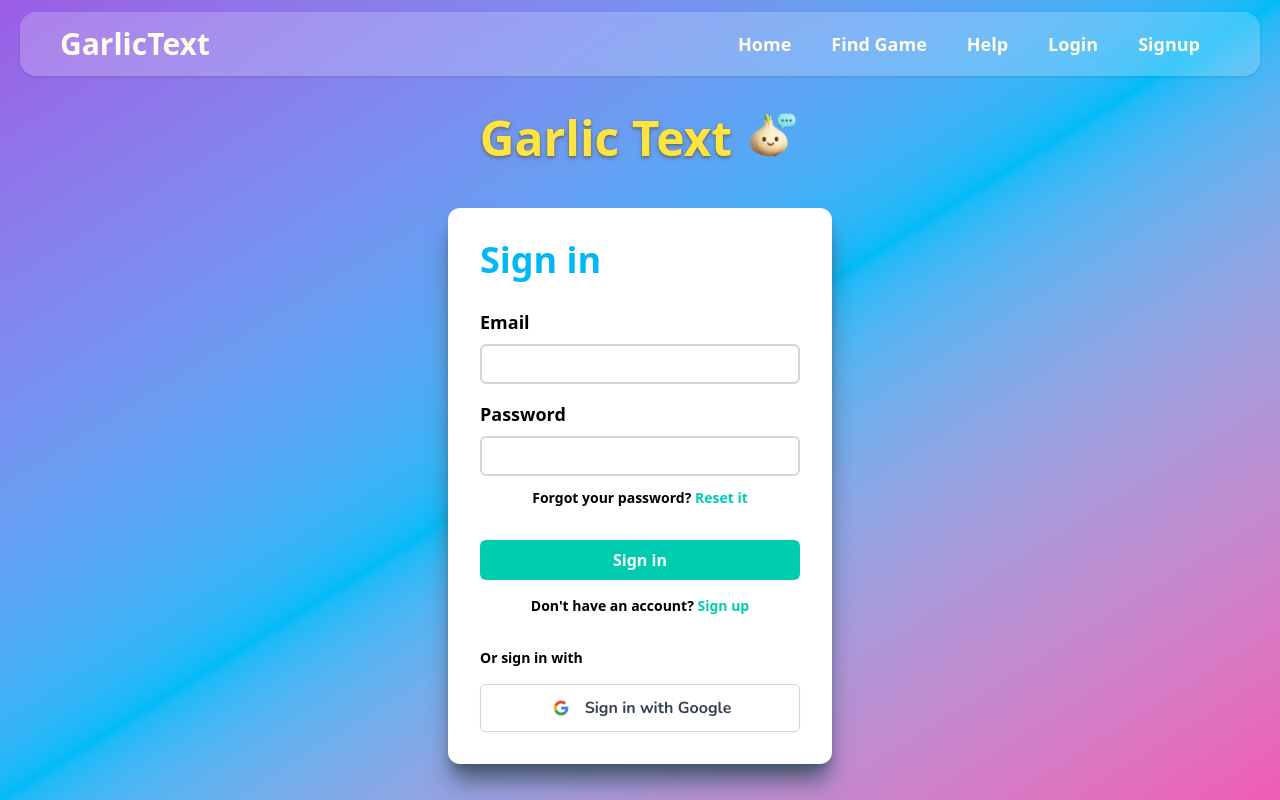
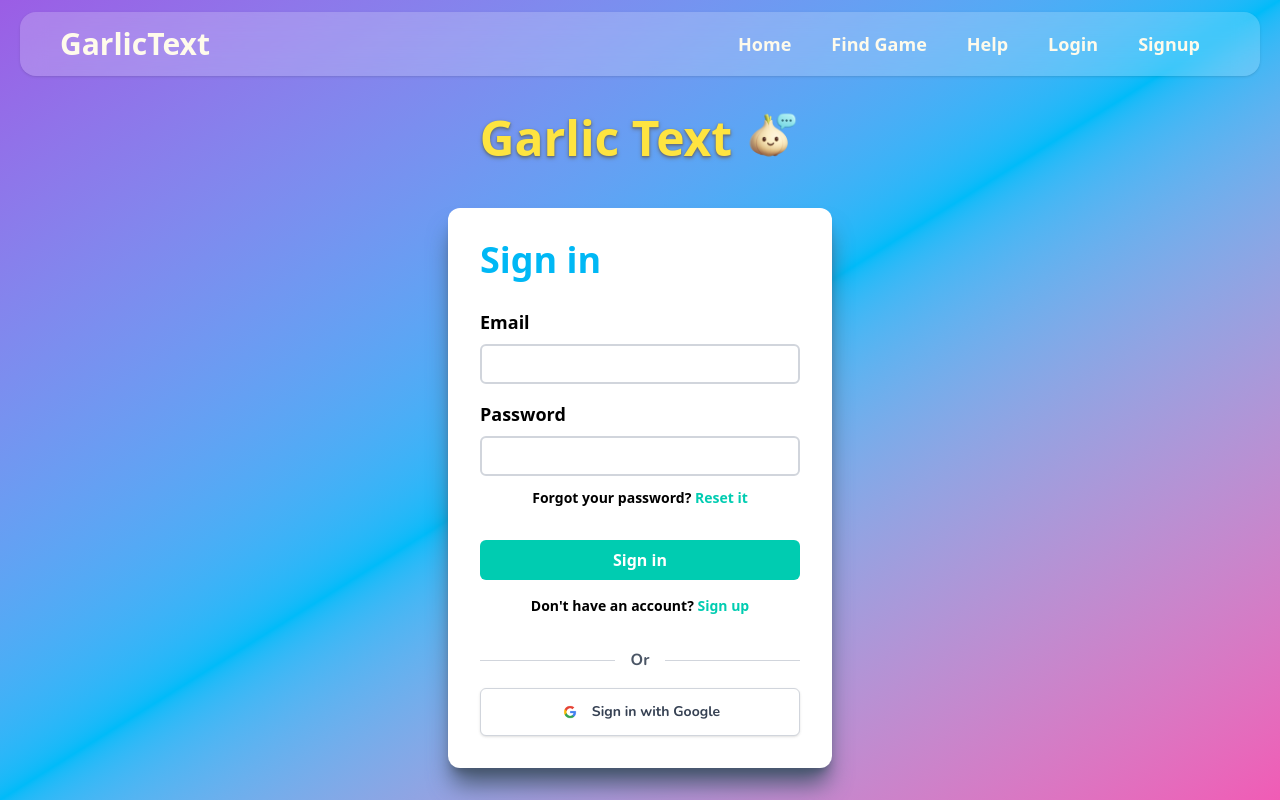
Before and after one commit to justinl66/garlictext, a React (Vite) app in the folder frontend/: page /login in a window 1280 px wide. Built offline with nearby package versions, Linux system fonts and the light colour scheme; no server answers.

Commit message:
google sign in and log in

```diff
--- a/frontend/src/firebase/firebaseAuth.tsx
+++ b/frontend/src/firebase/firebaseAuth.tsx
@@ -1,7 +1,7 @@
 // https://medium.com/@sajadshafi/implementing-firebase-auth-in-react-js-typescript-vite-js-88465ac84170
 
 import { useState, useEffect, createContext } from "react";
-import { onAuthStateChanged, User, signInWithEmailAndPassword, createUserWithEmailAndPassword, signOut, sendPasswordResetEmail, updateProfile, deleteUser } from "firebase/auth";
+import { onAuthStateChanged, User, signInWithEmailAndPassword, createUserWithEmailAndPassword, signOut, sendPasswordResetEmail, updateProfile, deleteUser, GoogleAuthProvider, signInWithPopup, setPersistence, browserLocalPersistence } from "firebase/auth";
 import { auth } from "./firebaseConfig";
 
 export const AuthContext = createContext<any>(null);
@@ -11,10 +11,12 @@
     const [loading, setLoading] = useState<boolean>(true);
       async function login(email: string, password: string) {
         setLoading(true);
-        return await signInWithEmailAndPassword(auth, email, password)
-            .then(async () => {
         try {
-                    const token = await auth.currentUser?.getIdToken(true);
+            const result = await signInWithEmailAndPassword(auth, email, password);
+            setCurrentUser(result.user);
+
+            try {
+                const token = await result.user.getIdToken(true);
                 const response = await fetch('http://localhost:5001/api/users/ensure', {
                     method: 'POST',
                     headers: {
@@ -28,15 +30,15 @@
                 }
             } catch (error) {
                 console.error('Error ensuring user exists in database:', error);
+                // Continue with sign-in even if this fails
             }
 
             setLoading(false);
             return "success";
-            })
-            .catch((error) => {
+        } catch (error: any) {
             setLoading(false);
             return error.message;
-            });
+        }
     }
 
     async function register(username:string, email: string, password: string) {
@@ -117,7 +119,43 @@
             setLoading(false);
             return "No user is currently logged in.";
         }
-    }    useEffect(()=>{
+    }
+
+    async function signInWithGoogle() {
+        setLoading(true);
+        const provider = new GoogleAuthProvider();
+        try {
+            const result = await signInWithPopup(auth, provider);
+            setCurrentUser(result.user);
+
+
+            try {
+                const token = await result.user.getIdToken(true);
+                const response = await fetch('http://localhost:5001/api/users/ensure', {
+                    method: 'POST',
+                    headers: {
+                        'Content-Type': 'application/json',
+                        'Authorization': 'Bearer ' + token,
+                    },
+                });
+
+                if (!response.ok) {
+                    console.error('Failed to ensure user exists in database:', response.statusText);
+                }
+            } catch (error) {
+                console.error('Error ensuring user exists in database:', error);
+                // Continue with sign-in even if this fails
+            }
+
+            setLoading(false);
+            return "success";
+        } catch (error: any) {
+            setLoading(false);
+            return error.message;
+        }
+    }
+
+    useEffect(()=>{
         // alert(user?.email);
          const unsubscribe = onAuthStateChanged(auth, async (updatedUser) => {
             setCurrentUser(updatedUser);
@@ -154,6 +192,7 @@
         logout,
         resetPassword,
         deleteAccount,
+        signInWithGoogle,
     }
 
     return (
--- a/frontend/src/firebase/firebaseConfig.ts
+++ b/frontend/src/firebase/firebaseConfig.ts
@@ -1,7 +1,7 @@
 // https://medium.com/@sajadshafi/implementing-firebase-auth-in-react-js-typescript-vite-js-88465ac84170
 
 import { initializeApp } from 'firebase/app';
-import { getAuth } from 'firebase/auth';
+import { getAuth, setPersistence, browserLocalPersistence } from 'firebase/auth';
 
 const app = initializeApp({
   apiKey: import.meta.env.VITE_API_KEY,
@@ -14,4 +14,6 @@
 });
 
 export const auth = getAuth(app);
+setPersistence(auth, browserLocalPersistence);
+
 export default app;
--- a/frontend/src/pages/loginPages/login.tsx
+++ b/frontend/src/pages/loginPages/login.tsx
@@ -13,7 +13,7 @@
         return <div>Loading...</div>;
     }
 
-    const {login} = authContext;
+    const {login, signInWithGoogle} = authContext;
 
     const [email, setEmail] = useState("");
     const [password, setPassword] = useState("");
@@ -48,6 +48,19 @@
         navigate("../");
     }
 
+    const handleGoogleSignIn = async () => {
+        setLoading(true);
+        const result = await signInWithGoogle();
+        if (result !== "success") {
+            setError(result);
+            setLoading(false);
+            return;
+        }
+        setError("");
+        setLoading(false);
+        navigate("/");
+    };
+
     return (
         <div className="w-screen h-screen flex flex-col bg-linear-to-br from-[#9B5DE5] to-[#F15BB5] via-[#00BBF9] ">
             < NavBar />
@@ -57,7 +70,17 @@
             </div>
             <div className="w-full max-w-96 shadow-xl shadow-slate-600 flex flex-col items-center mt-10 p-8 self-center bg-white rounded-xl transition duration-700 ease-in-out">
                 <h1 className="text-[#00B8F5] text-4xl font-sans font-bold self-start">Sign in</h1>
-                {loading?
+                {loading ?
+                    <div className="w-full flex flex-col items-center mt-20 mb-20">
+                        <div className="w-16 h-16 bg-green-500 rounded-full flex items-center justify-center mb-4">
+                            <svg className="w-8 h-8 text-white" fill="none" stroke="currentColor" viewBox="0 0 24 24">
+                                <path strokeLinecap="round" strokeLinejoin="round" strokeWidth={2} d="M5 13l4 4L19 7" />
+                            </svg>
+                        </div>
+                        <h2 className="text-2xl font-bold text-green-600 mb-2">Account Created Successfully!</h2>
+                        <p className="text-gray-600 text-center">Welcome to GarlicText! Redirecting you to the homepage...</p>
+                    </div>
+                : loading ?
                     <div className="w-24 h-24 mt-36 mb-36 border-8 border-t-[#FEE440] border-white rounded-full animate-spin"></div>
                 :
                 <>
@@ -74,11 +97,25 @@
                         <button onClick={()=>navigate('../signup')}><p className="text-black text-sm font-sans font-semibold mt-4">Don't have an account? <span className="text-[#00CCB1] cursor-pointer">Sign up</span></p></button>
                     </div>
                     <div className="w-full flex flex-col mt-8">
-                        <p className="text-black text-sm font-sans font-semibold">Or sign in with</p>
+                        <div className="relative flex items-center justify-center">
+                            <div className="flex-grow border-t border-gray-300"></div>
+                            <span className="flex-shrink mx-4 text-gray-600">Or</span>
+                            <div className="flex-grow border-t border-gray-300"></div>
+                        </div>
                         <div className="w-full flex flex-row justify-center mt-4">
-                            <button className="w-full max-w-xs h-12 bg-white border border-gray-300 rounded-md flex items-center justify-center shadow-xs hover:shadow-md transition duration-200">
-                                <img src="/google.png" alt="Google Icon" className="w-6 h-6 mr-3" />
-                                <span className="text-gray-700 text-md font-medium">Sign in with Google</span>
+                            <button
+                                onClick={handleGoogleSignIn}
+                                disabled={loading}
+                                className="w-full h-12 bg-white border border-gray-300 rounded-md flex items-center justify-center shadow-sm hover:shadow-md transition duration-200 disabled:opacity-50 disabled:cursor-not-allowed"
+                            >
+                                <img
+                                    src="/google.png"
+                                    alt="Google Icon"
+                                    className="w-5 h-5 mr-3"
+                                />
+                                <span className="text-gray-700 text-sm font-medium">
+                                    Sign in with Google
+                                </span>
                             </button>
                         </div>
                     </div>
--- a/frontend/src/pages/loginPages/signup.tsx
+++ b/frontend/src/pages/loginPages/signup.tsx
@@ -13,7 +13,7 @@
         return <div>Loading...</div>;
     }
 
-    const {register} = authContext;
+    const {register, signInWithGoogle} = authContext;
       const [username, setUsername] = useState("");
     const [email, setEmail] = useState("");
     const [password, setPassword] = useState("");
@@ -73,6 +73,22 @@
 
     }
 
+    const handleGoogleSignIn = async () => {
+        setLoading(true);
+        const result = await signInWithGoogle();
+        if (result !== "success") {
+            setError(result);
+            setLoading(false);
+            return;
+        }
+        setError("");
+        setLoading(false);
+        setSuccess(true);
+        setTimeout(() => {
+            navigate("/");
+        }, 1500);
+    };
+
     return (
         <div className="w-screen h-full min-h-screen pb-20 flex flex-col bg-linear-to-br from-[#9B5DE5] to-[#F15BB5] via-[#00BBF9] ">
             < NavBar />
@@ -121,10 +137,12 @@
                     </div>
                     <p className="text-red-500 text-sm font-sans font-semibold mt-3">{error}</p>
                     <button onClick={handleSignup} className="w-full max-w-sm h-10 mt-8 bg-[#00CCB1] text-white font-sans font-semibold rounded-md hover:opacity-80 transition duration-200">Sign up</button>
-                    {/* <p className="text-black text-xl font-semibold  mt-7">Or</p> */}
                     <div className="w-full flex flex-col mt-10">
                         <div className="w-full flex flex-row justify-center mt-4">
-                            <button className="w-full max-w-xs h-12 bg-white border border-gray-300 rounded-md flex items-center justify-center shadow-xs hover:shadow-md transition duration-200">
+                            <button
+                                onClick={handleGoogleSignIn}
+                                className="w-full max-w-xs h-12 bg-white border border-gray-300 rounded-md flex items-center justify-center shadow-xs hover:shadow-md transition duration-200"
+                            >
                                 <img src="/google.png" alt="Google Icon" className="w-6 h-6 mr-3" />
                                 <span className="text-gray-700 text-md font-medium">Sign in with Google</span>
                             </button>
```
Lines whose indentation alone changed are shown as unchanged.
